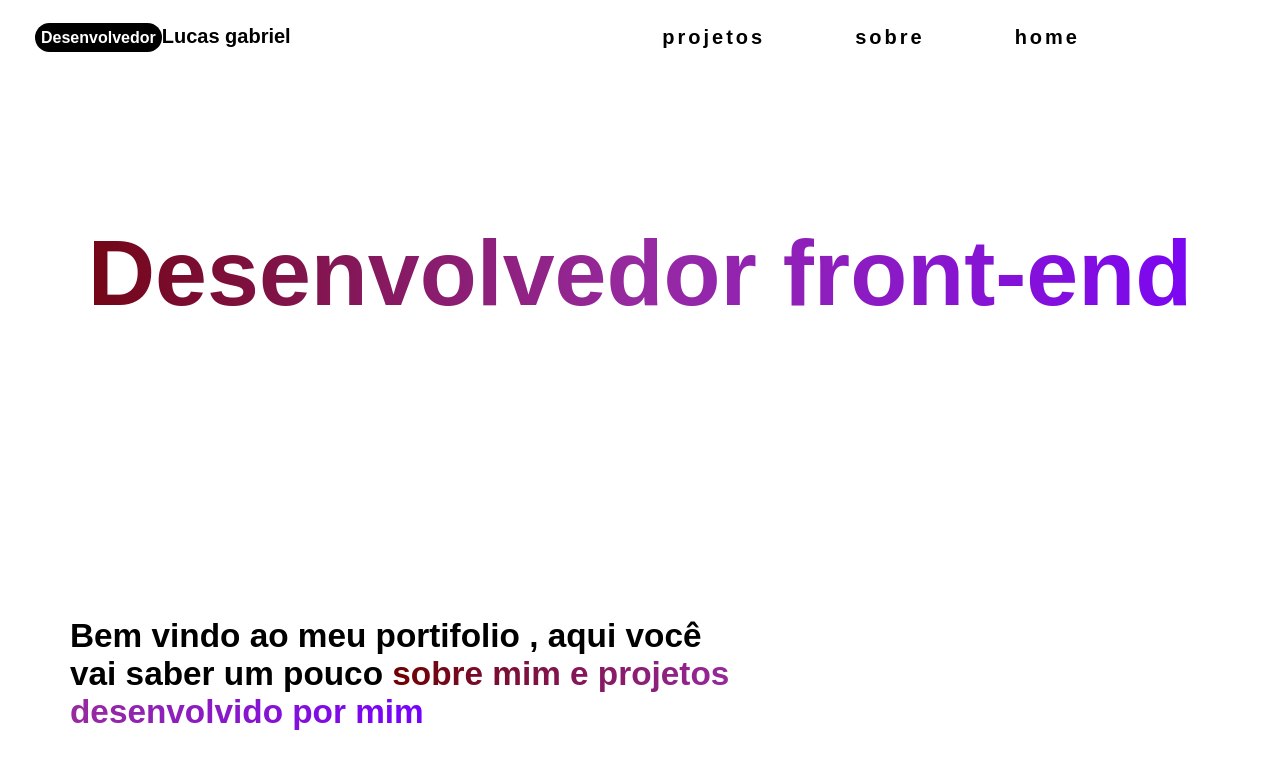
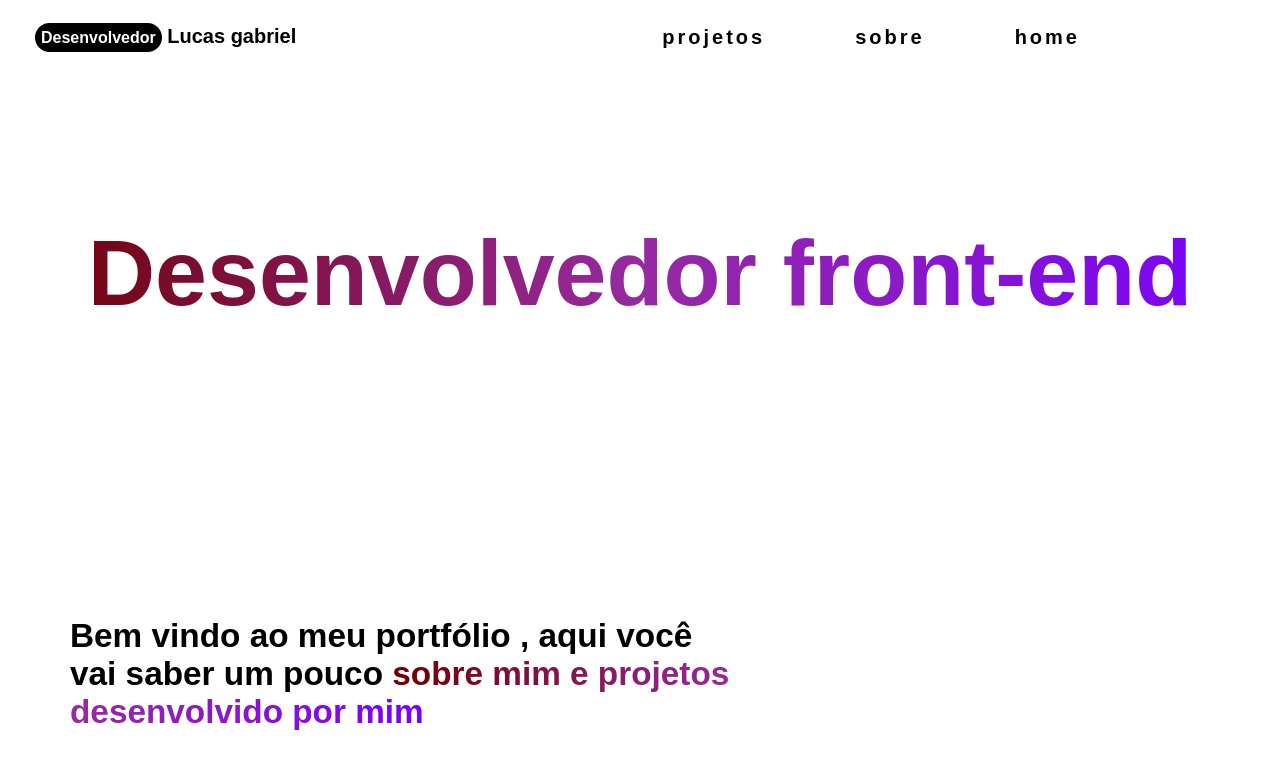
Before and after one commit to lucaszy0/Portifolio, a plain HTML site: page index.html in a window 1280 px wide. Shown: the top 768 px of the page. Drawn offline with nearby package versions, Linux system fonts and the light colour scheme.

Commit message:
Update index.html

```diff
--- a/index.html
+++ b/index.html
@@ -4,7 +4,7 @@
     <meta charset="UTF-8">
     <meta name="viewport" content="width=device-width, initial-scale=1.0">
 
-    <title>portifolio</title>
+    <title>portfólio</title>
     <link rel="stylesheet" href="style.css">
     <link rel="stylesheet" href="https://cdn.jsdelivr.net/npm/bootstrap-icons@1.11.3/font/bootstrap-icons.min.css">
 </head>
@@ -12,7 +12,7 @@
 
     <header >
         <div class="container"  id="aparecer">
-        <p ><span >Desenvolvedor</span>Lucas gabriel</p>
+        <p ><span >Desenvolvedor</span>  Lucas gabriel</p>
         <div class="menu"  >
          <a href="#home"  >home</a>
          <a href="#sobre"  >sobre</a>
@@ -20,7 +20,7 @@
         </div>
     </div>
         <h1 class="desenvolvedor" id="home">Desenvolvedor front-end</h1>
-         <h1 class="bem-vindo">Bem vindo ao meu portifolio , aqui você <br> vai saber um pouco <span class="sobre-mim">sobre mim e projetos desenvolvido por mim</span></h1>
+         <h1 class="bem-vindo">Bem vindo ao meu portfólio , aqui você <br> vai saber um pouco <span class="sobre-mim">sobre mim e projetos desenvolvido por mim</span></h1>
 
          <div class="sobre" id="sobre">
         <div class="lado">
```
